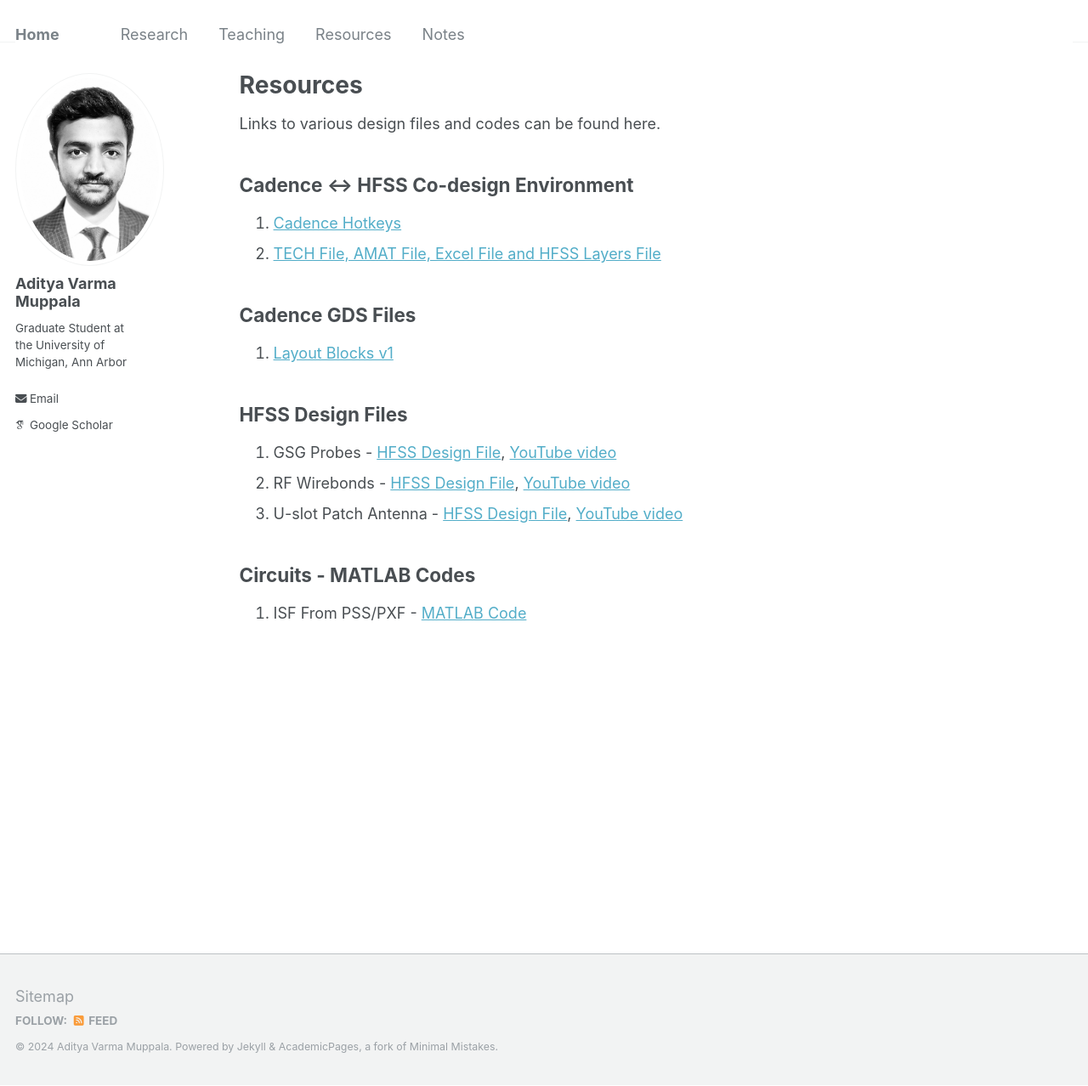
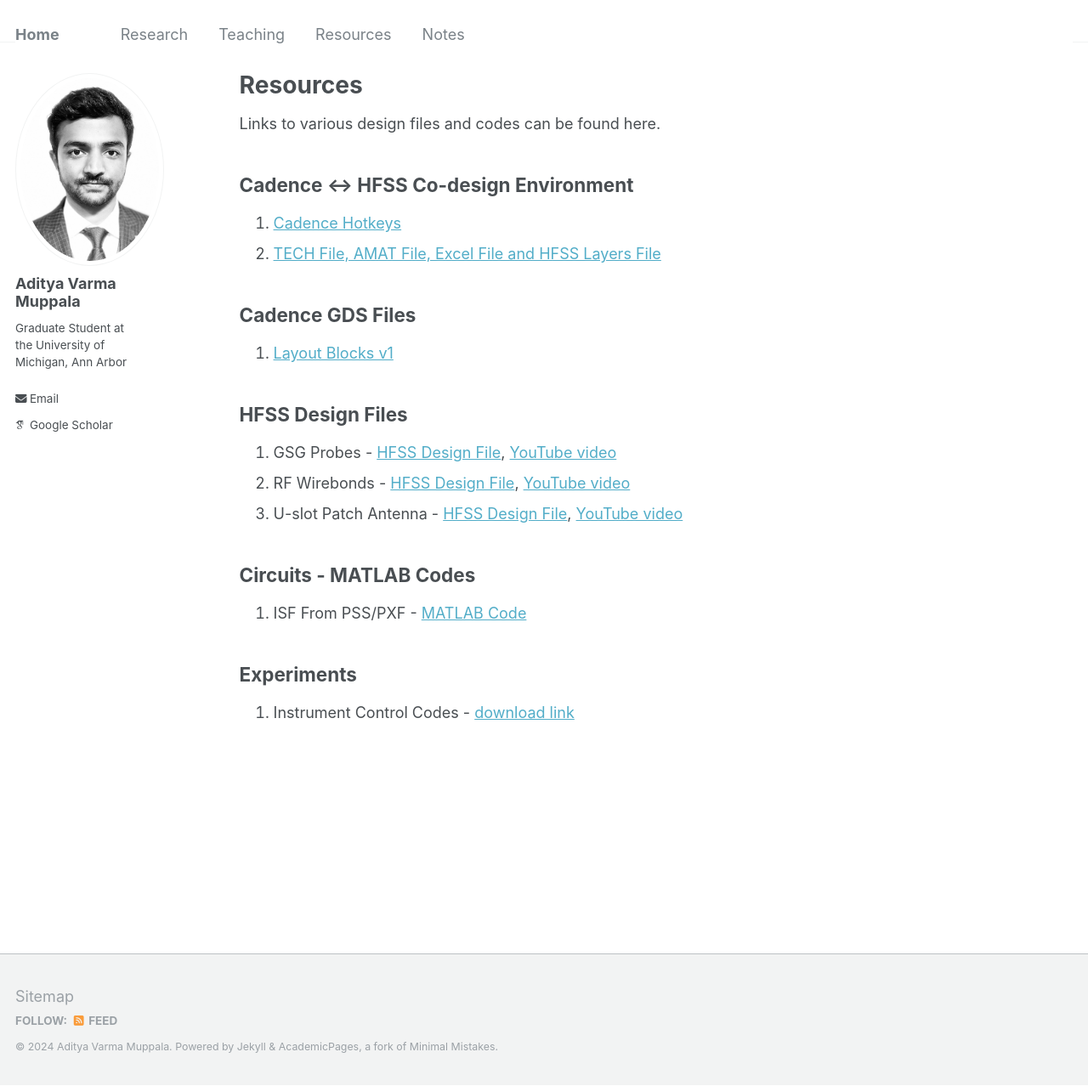
Before and after one commit to AdityaMuppala/adityamuppala.github.io, a Jekyll site: the page built from _pages/resources.md, in a window 1280 px wide and 1278 px high. Shown: the whole window at 85% size. Built offline with Jekyll 4.4.1, drawn with Linux system fonts in a browser that asks for light colours; some web fonts are replaced.

Commit message:
Update resources.md

```diff
--- a/_pages/resources.md
+++ b/_pages/resources.md
@@ -25,3 +25,7 @@ Links to various design files and codes can be found here.
 ## Circuits - MATLAB Codes
 
 1. ISF From PSS/PXF - [MATLAB Code](https://drive.google.com/file/d/1ZV3HDTmRAbNpXkeOafgGrVqtVSOpf8Dy/view?usp=sharing)
+
+## Experiments
+
+1. Instrument Control Codes - [download link](https://drive.google.com/file/d/1LtSkh6JHbX2eK9r3zwYh17-CpuCiCkQE/view?usp=sharing)
```
